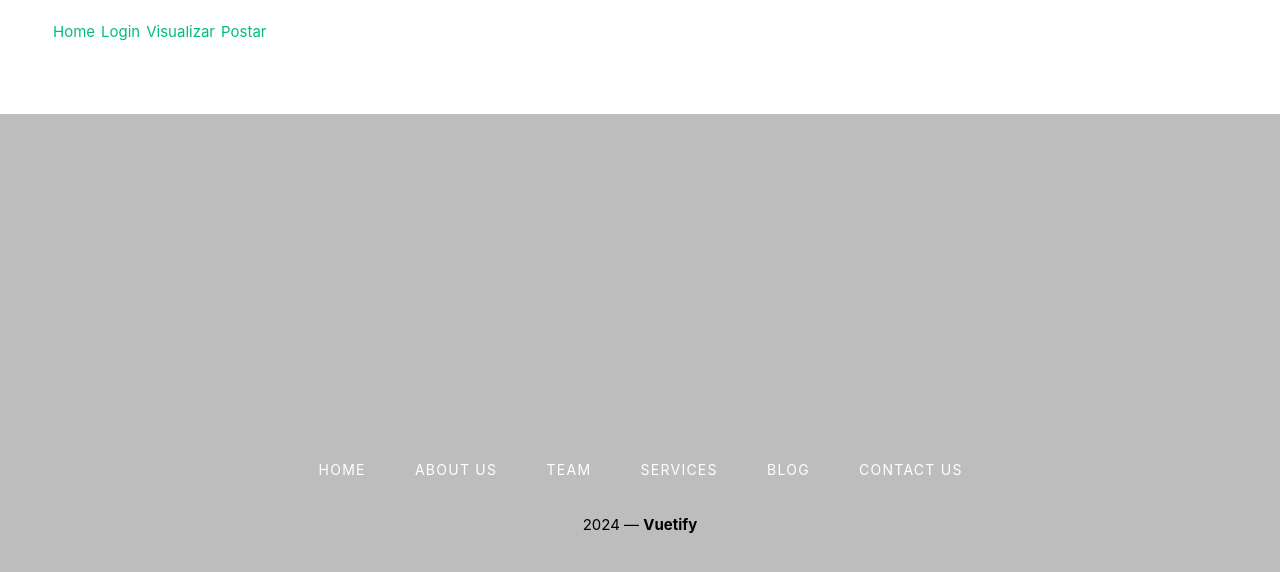
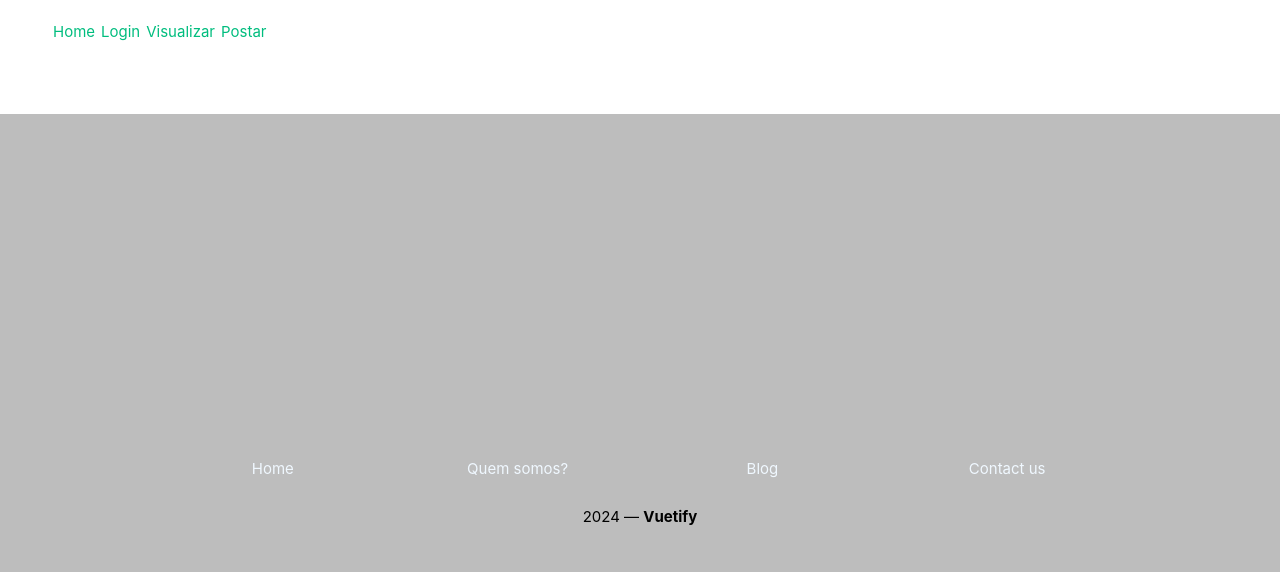
Before and after one commit to AlessandrodeAlmeida2/buscaPet, a Vue app in the folder my-app/: page /footer in a window 1280 px wide. Shown: the top 572 px of the page. Built offline with nearby package versions, Linux system fonts and the light colour scheme; no server answers.

Commit message:
fix footer

```diff
--- a/my-app/src/components/FooterView.vue
+++ b/my-app/src/components/FooterView.vue
@@ -2,20 +2,11 @@
   <v-app>
     <v-footer class="bg-grey-lighten-1 custom-footer">
       <v-row justify="center" no-gutters>
-        <v-btn
-          v-for="link in links"
-          :key="link.text"
-          class="mx-2"
-          color="white"
-          rounded="lg"
-          variant="text"
-          :href="link.path.startsWith('http') ? link.path : undefined"
-          :to="!link.path.startsWith('http') ? link.path : undefined"
-          target="_blank"
-        >
-          {{ link.text }}
-        </v-btn>
-        <v-col class="text-center mt-4" cols="12">
+        <RouterLink class="custom-row" to="/home">Home</RouterLink>
+        <RouterLink class="custom-row" to="/About">Quem somos?</RouterLink>
+        <a class="custom-row" href="https://alessandrodealmeida.dev.br/" target="_blank">Blog</a>
+        <RouterLink class="custom-row" to="/contact">Contact us</RouterLink>
+        <v-col class="text-center mt-4 custom-date" cols="12">
           {{ new Date().getFullYear() }} — <strong>Vuetify</strong>
         </v-col>
       </v-row>
@@ -24,21 +15,28 @@
 </template>
 
 <script>
-export default {
-  data: () => ({
-    links: [
-      {text: 'Home', path: '/home'},
-      {text: 'About Us', path: '/about'},
-      {text: 'Team', path: '/team'},
-      {text: 'Services', path: '/services'},
-      {text: 'Blog', path: 'https://alessandrodealmeida.dev.br/'},
-      {text: 'Contact Us', path: 'contact'},
-    ],
-  }),
-}
+import { RouterLink } from 'vue-router';
+
 </script>
 
-<style scoped>.custom-footer {
+<style scoped>
+.custom-footer {
   margin-top: 50px;
 }
+
+.custom-row {
+  margin: 0 5%;
+  color: aliceblue;
+  width: 120px;
+  height: 40px;
+  display: flex;
+  justify-content: center;
+  align-items: center;
+}
+
+.custom-row:hover {
+  background-color: dimgray;
+  border-radius: 10px;
+}
+
 </style>
```
